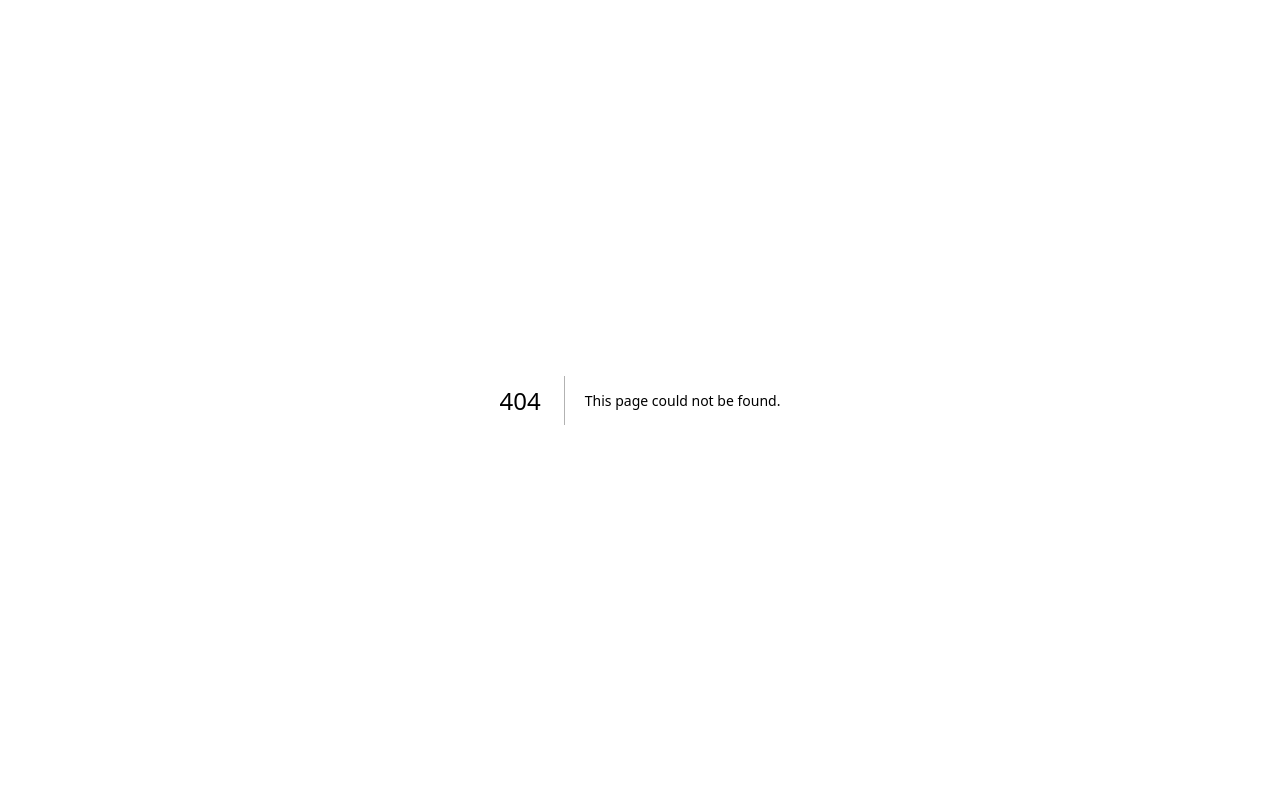
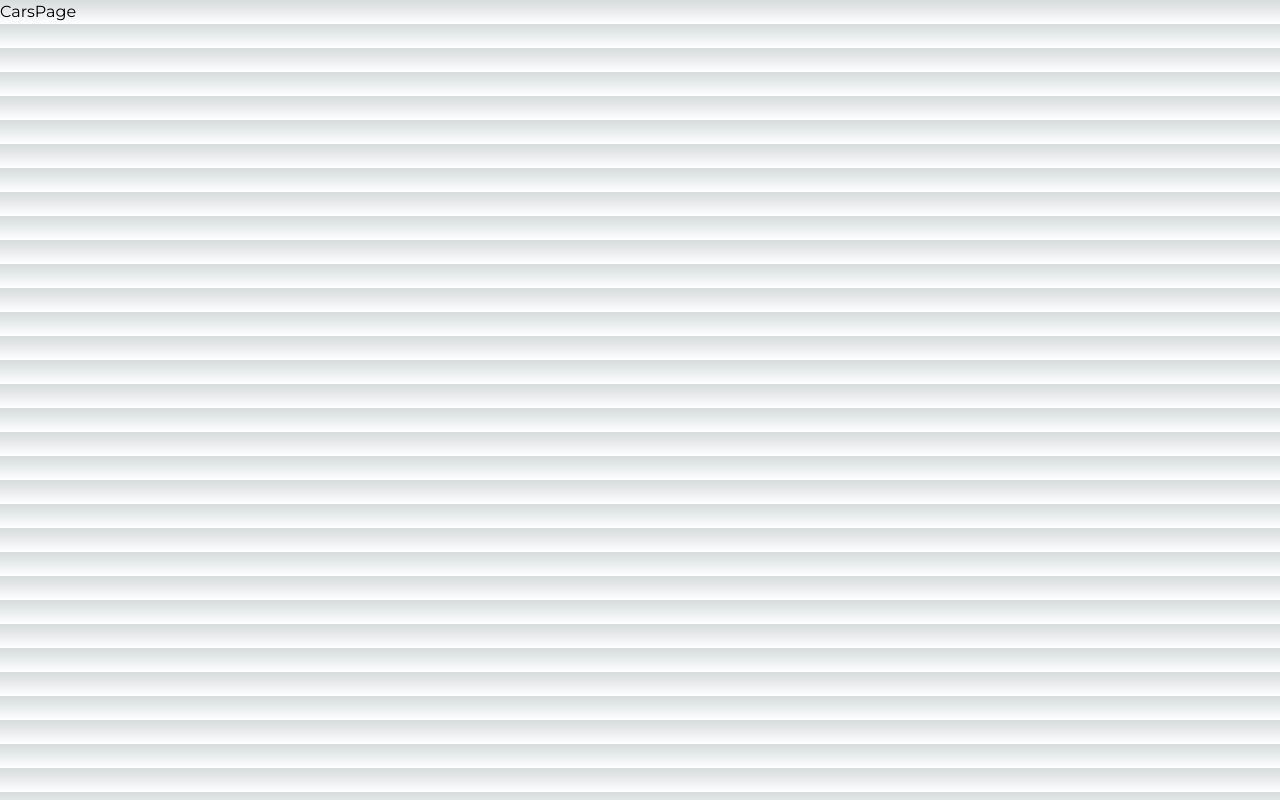
Before and after one commit to KennedyMungai/CarsAppFrontend, a Next.js app: page /cars in a window 1280 px wide. Before the commit this address had no page. Built offline with nearby package versions, Linux system fonts and the light colour scheme.

Commit message:
Created a cars page

```diff
--- /dev/null
+++ b/src/app/cars/page.tsx
@@ -0,0 +1,9 @@
+import React from "react";
+
+type Props = {};
+
+const CarsPage = (props: Props) => {
+  return <div>CarsPage</div>;
+};
+
+export default CarsPage;
```
